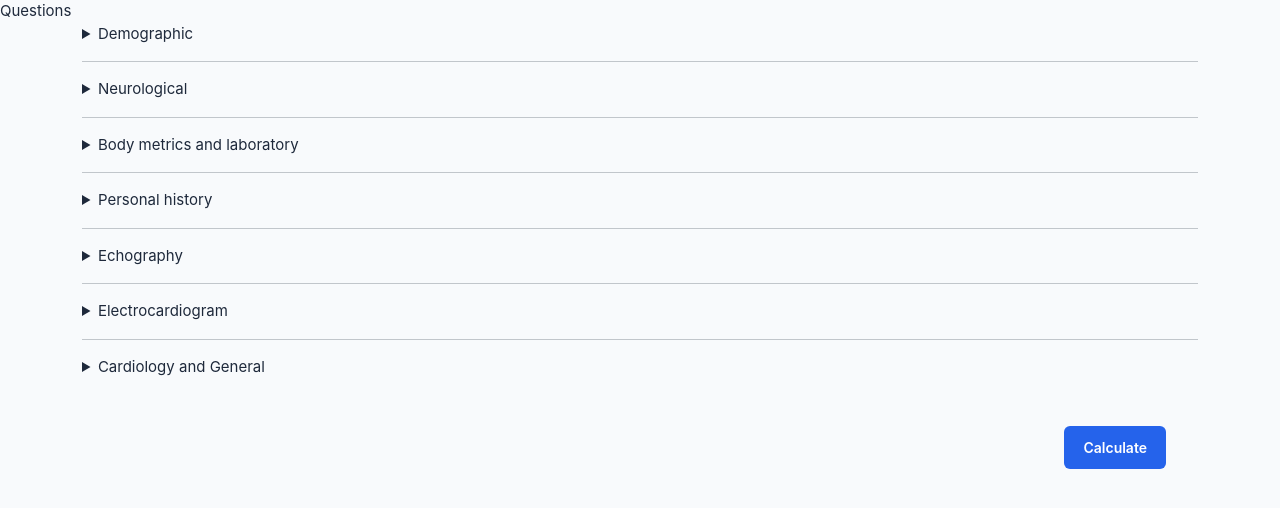
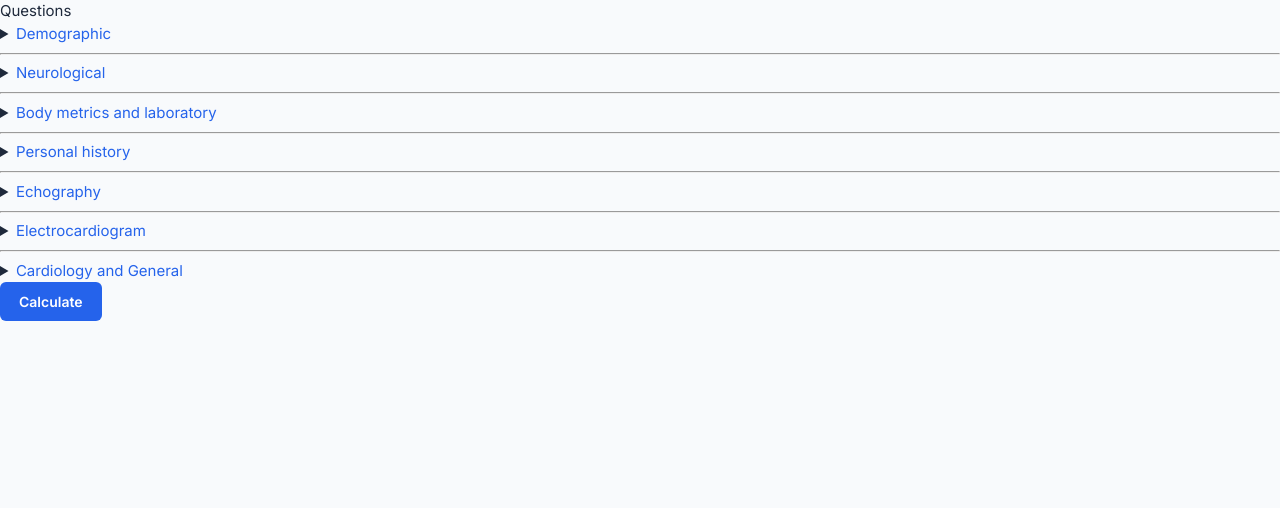
Before and after one commit to joaobrainer/afibrisk, a CodeIgniter app: page /afibrisk/index.php/home/loadQuestions in a window 1280 px wide. Shown: the top 508 px of the page. Run offline with CodeIgniter, Linux system fonts and the light colour scheme; some libraries are stand-ins or nearby versions; some web fonts are replaced.

Commit message:
Replace Bootstrap with Inter typography in shared chrome

```diff
--- a/plataforma/application/views/footer.php
+++ b/plataforma/application/views/footer.php
@@ -1,3 +1,3 @@
-<script src="https://code.jquery.com/jquery-3.2.1.slim.min.js" integrity="sha384-KJ3o2DKtIkvYIK3UENzmM7KCkRr/rE9/Qpg6aAZGJwFDMVNA/GpGFF93hXpG5KkN" crossorigin="anonymous"></script>
+<script src="https://code.jquery.com/jquery-3.6.4.min.js" integrity="sha256-oP6HI9z1XaZNBrJURtCoUT5SUnxFr8s3BzRl+cbzUq8=" crossorigin="anonymous"></script>
 <script src="https://unpkg.com/@popperjs/core@2"></script>
 <script src="https://unpkg.com/tippy.js@6"></script>
--- a/plataforma/application/views/header.php
+++ b/plataforma/application/views/header.php
@@ -1,15 +1,13 @@
 <meta charset="utf-8">
 <meta name="viewport" content="width=device-width, initial-scale=1">
-<meta name="description" content="iRankin">
+<meta name="description" content="AFibRisk — Atrial Fibrillation risk assessment tool">
 
 <title><?php print($titulo); ?></title>
 
-<link href="https://cdn.jsdelivr.net/npm/bootstrap@5.1.3/dist/css/bootstrap.min.css" rel="stylesheet" integrity="sha384-1BmE4kWBq78iYhFldvKuhfTAU6auU8tT94WrHftjDbrCEXSU1oBoqyl2QvZ6jIW3" crossorigin="anonymous">
-<script src="https://cdn.jsdelivr.net/npm/bootstrap@5.1.3/dist/js/bootstrap.bundle.min.js" integrity="sha384-ka7Sk0Gln4gmtz2MlQnikT1wXgYsOg+OMhuP+IlRH9sENBO0LRn5q+8nbTov4+1p" crossorigin="anonymous"></script>
-
+<link rel="preconnect" href="https://fonts.googleapis.com">
+<link rel="preconnect" href="https://fonts.gstatic.com" crossorigin>
+<link href="https://fonts.googleapis.com/css2?family=Inter:wght@400;500;600;700&family=JetBrains+Mono:wght@500;700&display=swap" rel="stylesheet">
 
 <link rel="stylesheet" type="text/css" href="<?php echo base_url('assets/css/style.css') ?>">
 
-<link href="https://fonts.cdnfonts.com/css/multicolore-pro" rel="stylesheet">
-<link href="https://fonts.googleapis.com/css2?family=Roboto+Condensed:ital,wght@0,300;0,400;0,700;1,300;1,400;1,700&display=swap" rel="stylesheet">
 <script src="<?php echo base_url('assets/js/fontawsome1935e00f36.js') ?>" crossorigin="anonymous"></script>
```
